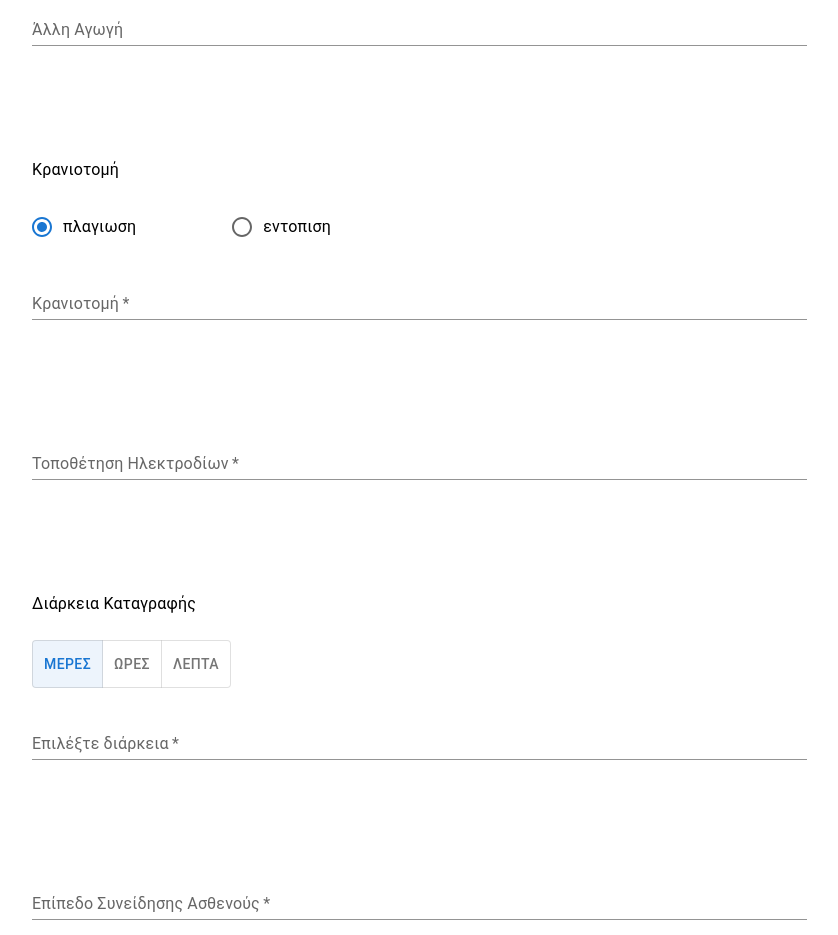
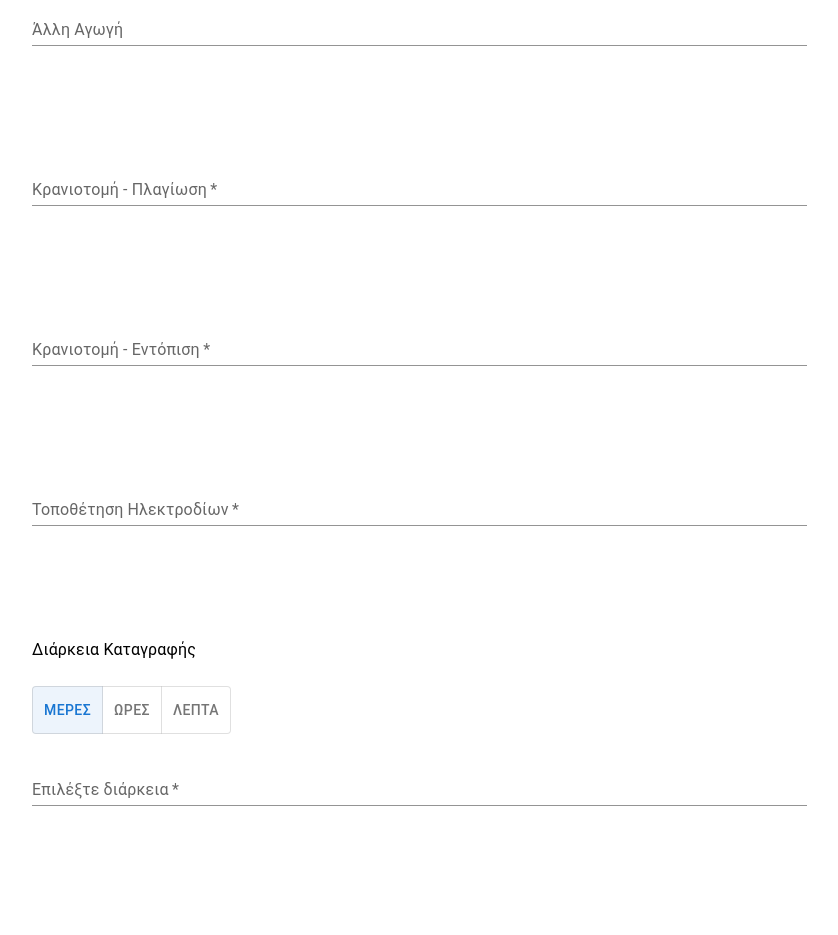
Before and after one commit to papakonv88/doc-forms, a Next.js app: page /patient in a window 1280 px wide. Shown: the part 1980-2915 px from the top of the page, without its empty margins (203-1041 px from the left). Built offline with nearby package versions, Linux system fonts and the light colour scheme.

Commit message:
New commit

```diff
--- a/pages/patient/index.tsx
+++ b/pages/patient/index.tsx
@@ -32,10 +32,8 @@ function Patient() {
         },
         antispasmodiki_agogi: '',
         alli_agogi: '',
-        kraniotomi: {
-            radio: '',
-            string: ''
-        },
+        kraniotomi_plagiosi: '',
+        kraniotomi_entopisi: '',
         topothetisi_ilektrodion: '',
         diarkeia_katagrafis: {
             radio: '',
@@ -59,7 +57,8 @@ function Patient() {
         aitia_eksetasis: false,
         antispasmodiki_agogi: false,
         alli_agogi: false,
-        kraniotomi: false,
+        kraniotomi_plagiosi: false,
+        kraniotomi_entopisi: false,
         topothetisi_ilektrodion: false,
         diarkeia_katagrafis: false,
         epipedo_syneidisis: false,
--- a/settings.json
+++ b/settings.json
@@ -135,25 +135,27 @@
         "required": false
       },
       {
-        "propertyName": "kraniotomi",
-        "title": "Κρανιοτομή",
-        "label": "Κρανιοτομή",
-        "type": "dropdownWithRadio",
-        "errorMsg": "Εισάγετε μια τιμή από την λίστα",
+        "propertyName": "kraniotomi_plagiosi",
+        "title": "kraniotomi_plagiosi",
+        "label": "Κρανιοτομή - Πλαγίωση",
+        "type": "dropdown",
+        "errorMsg": "Επιλέξτε μια τιμή από την λίστα",
         "validator": "^.+$",
         "values": [
-          "πλαγιωση",
-          "εντοπιση"
+          "ΔΕ", "ΑΡ", "ΑΜΦΟΤΕΡΟΠΛΕΥΡΑ"
         ],
-        "radios": {
-          "πλαγιωση": [
-            "ΔΕ", "ΑΡ", "ΑΜΦΟΤΕΡΟΠΛΕΥΡΑ"
-          ],
-          "εντοπιση": [
-            "ΜΕΤΩΠΙΑΙΑ", "ΚΡΟΤΑΦΙΚΑ", "ΒΡΕΓΜΑΤΙΚΑ", "ΚΕΝΤΡΙΚΑ", "ΙΝΙΑΚΑ"
-          ],
-          "errorMsg": {}
-        },
+        "required": true
+      },
+      {
+        "propertyName": "kraniotomi_entopisi",
+        "title": "kraniotomi_entopisi",
+        "label": "Κρανιοτομή - Εντόπιση",
+        "type": "dropdown",
+        "errorMsg": "Επιλέξτε μια τιμή από την λίστα",
+        "validator": "^.+$",
+        "values": [
+          "ΜΕΤΩΠΙΑΙΑ", "ΚΡΟΤΑΦΙΚΑ", "ΒΡΕΓΜΑΤΙΚΑ", "ΚΕΝΤΡΙΚΑ", "ΙΝΙΑΚΑ"
+        ],
         "required": true
       },
       {
```
